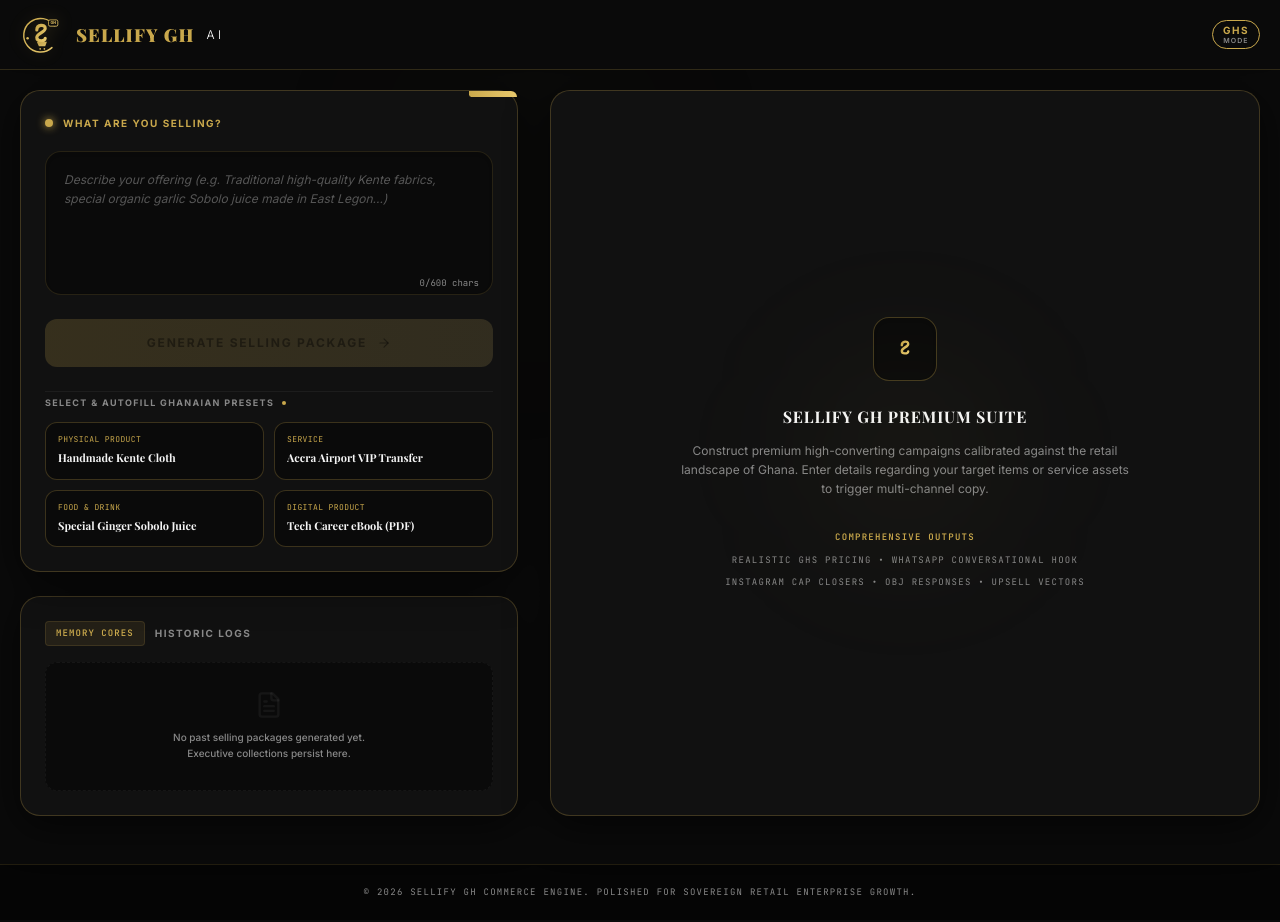
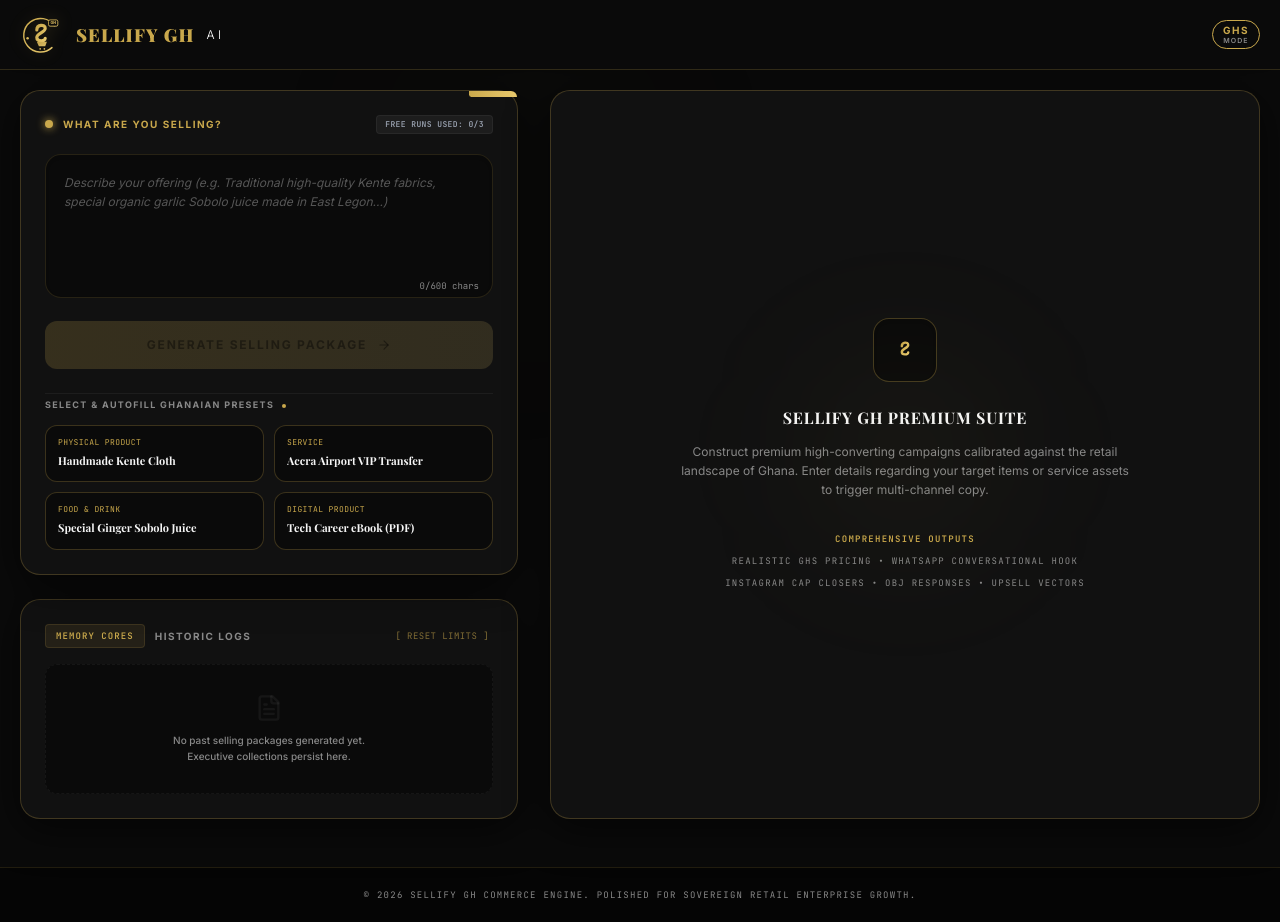
Before and after one commit to Millanto/Sellify-gh-ai, a React (Vite) app: page / in a window 1280 px wide. Built offline with nearby package versions, Linux system fonts and the light colour scheme; a web font is replaced by a local one.

Commit message:
feat: integrate Vercel Analytics
Add @vercel/analytics to track usage patterns and improve user experience monitoring.

```diff
--- a/src/App.tsx
+++ b/src/App.tsx
@@ -26,6 +26,7 @@ import { motion, AnimatePresence } from "motion/react";
 import { SellingPackage, SearchHistoryItem } from "./types";
 import WhatsAppMockup from "./components/WhatsAppMockup";
 import SocialMockup from "./components/SocialMockup";
+import { Analytics } from "@vercel/analytics/react";
 
 const PRESETS = [
   {
@@ -162,11 +163,13 @@ export default function App() {
   const [codeError, setCodeError] = useState<string | null>(null);
   const [isShaking, setIsShaking] = useState<boolean>(false);
   const [showSuccessToast, setShowSuccessToast] = useState<boolean>(false);
+  const [toastMessage, setToastMessage] = useState<string>("🎉 Welcome to Sellify AI! You're now unlimited.");
   const [copiedNumber, setCopiedNumber] = useState<boolean>(false);
 
   // Load history & paywall states on mount
   useEffect(() => {
     try {
+      let initialHistoryLength = 0;
       const saved = localStorage.getItem("sellify_commerce_history") || localStorage.getItem("elite_commerce_history");
       if (saved) {
         const parsed: SearchHistoryItem[] = JSON.parse(saved);
@@ -175,14 +178,22 @@ export default function App() {
           data: sanitizePackage(item.data),
         }));
         setHistory(cleaned);
+        initialHistoryLength = cleaned.length;
       }
 
       const uses = localStorage.getItem("sellify_uses");
       const isUnlocked = localStorage.getItem("sellify_unlocked") === "true";
-      const parsedUses = uses ? parseInt(uses, 10) : 0;
+
+      // Fallback to history length if "sellify_uses" is not set at all!
+      const parsedUses = uses !== null ? parseInt(uses, 10) : initialHistoryLength;
 
       setUsesCount(parsedUses);
       setUnlocked(isUnlocked);
+
+      // Auto-save the fallback uses count to keep in sync
+      if (uses === null) {
+        localStorage.setItem("sellify_uses", String(parsedUses));
+      }
 
       if (!isUnlocked && parsedUses >= 3) {
         setShowPaywallModal(true);
@@ -271,6 +282,7 @@ ${hashtags}`;
         localStorage.setItem("sellify_unlocked", "true");
         setUnlocked(true);
         setShowPaywallModal(false);
+        setToastMessage("🎉 Welcome to Sellify AI! You're now unlimited.");
         setShowSuccessToast(true);
         setEnteredCode("");
         setCodeError(null);
@@ -286,6 +298,24 @@ ${hashtags}`;
       setTimeout(() => {
         setIsShaking(false);
       }, 400);
+    }
+  };
+
+  const resetTesterParameters = () => {
+    try {
+      localStorage.removeItem("sellify_uses");
+      localStorage.removeItem("sellify_unlocked");
+      setUsesCount(0);
+      setUnlocked(false);
+      setShowPaywallModal(false);
+      setShowCodeInput(false);
+      setToastMessage("🔄 Tester reset: 3 free runs restored!");
+      setShowSuccessToast(true);
+      setTimeout(() => {
+        setShowSuccessToast(false);
+      }, 3000);
+    } catch (e) {
+      console.error("Storage write error during reset:", e);
     }
   };
 
@@ -314,15 +344,23 @@ ${hashtags}`;
     e.preventDefault();
     if (!query.trim() || loading) return;
 
-    // Direct paywall gating check
-    if (!unlocked && usesCount >= 3) {
+    // Direct synchronous check from disk for extreme reliability
+    const diskUnlocked = localStorage.getItem("sellify_unlocked") === "true";
+    const diskUsesStr = localStorage.getItem("sellify_uses");
+    const diskUses = diskUsesStr !== null ? parseInt(diskUsesStr, 10) : usesCount;
+
+    // Apply real-time synchronization
+    if (diskUnlocked !== unlocked) setUnlocked(diskUnlocked);
+    if (diskUses !== usesCount) setUsesCount(diskUses);
+
+    if (!diskUnlocked && diskUses >= 3) {
       setShowPaywallModal(true);
       return;
     }
 
     // Increment generations count under free tier
-    if (!unlocked) {
-      const nextLimit = usesCount + 1;
+    if (!diskUnlocked) {
+      const nextLimit = diskUses + 1;
       setUsesCount(nextLimit);
       try {
         localStorage.setItem("sellify_uses", String(nextLimit));
@@ -503,11 +541,22 @@ ${hashtags}`;
           <div className="bg-[#111111] border border-[#C9A84C]/25 rounded-[20px] p-6 shadow-[0_10px_40px_rgba(0,0,0,0.6)] flex flex-col space-y-5 relative">
             <div className="absolute top-0 right-0 h-1.5 w-12 bg-gradient-to-r from-[#C9A84C] to-[#E8C96D] rounded-bl-lg rounded-tr-[20px]" />
 
+            <div className="flex items-center justify-between w-full">
               <div className="flex items-center space-x-2.5">
                 <div className="h-2 w-2 rounded-full bg-[#C9A84C] shadow-[0_0_8px_#C9A84C]" />
                 <h2 className="text-[10px] tracking-[0.15em] font-bold text-[#C9A84C] uppercase font-sans">
                   What are you selling?
                 </h2>
+              </div>
+              {unlocked ? (
+                <span className="text-[8px] font-mono bg-[#C9A84C]/10 text-[#C9A84C] border border-[#C9A84C]/25 px-1.5 py-0.5 rounded font-bold uppercase tracking-wider select-none">
+                  UNLIMITED ACTIVE
+                </span>
+              ) : (
+                <span className="text-[8px] font-mono bg-white/5 text-gray-400 border border-white/5 px-2 py-0.5 rounded uppercase tracking-wider select-none font-semibold">
+                  Free runs used: {usesCount}/3
+                </span>
+              )}
             </div>
 
             <form onSubmit={handleSubmit} className="flex flex-col space-y-4">
@@ -593,6 +642,16 @@ ${hashtags}`;
                 </h2>
               </div>
 
+              <div className="flex items-center space-x-3">
+                <button
+                  type="button"
+                  onClick={resetTesterParameters}
+                  className="text-[9px] font-mono tracking-wider text-[#C9A84C]/60 hover:text-[#C9A84C] transition-colors uppercase cursor-pointer mr-1"
+                  title="Reset code uses back to 0 & lock the app for testing the paywall"
+                >
+                  [ RESET LIMITS ]
+                </button>
+
                 {history.length > 0 && (
                   <div className="flex items-center space-x-2">
                     {confirmWipe ? (
@@ -627,6 +686,7 @@ ${hashtags}`;
                     )}
                   </div>
                 )}
+              </div>
             </div>
 
             {history.length === 0 ? (
@@ -1240,7 +1300,7 @@ ${hashtags}`;
             transition={{ duration: 0.3 }}
             className="fixed bottom-6 left-1/2 -translate-x-1/2 md:translate-x-0 md:left-auto md:right-8 z-[200] bg-[#C9A84C] text-black px-6 py-4 rounded-xl shadow-[0_12px_40px_rgba(201,168,76,0.35)] flex items-center space-x-3 border border-[#E8C96D]/40 font-sans font-bold text-sm tracking-wide"
           >
-            <span>🎉 Welcome to Sellify AI! You're now unlimited.</span>
+            <span>{toastMessage}</span>
           </motion.div>
         )}
       </AnimatePresence>
@@ -1438,6 +1498,7 @@ ${hashtags}`;
           </motion.div>
         )}
       </AnimatePresence>
+      <Analytics />
     </div>
   );
 }
```
Also changed, not shown: package.json (+7 -6 lines), 1 other file (tests, documents, lock files or other folders). Lines whose indentation alone changed are shown as unchanged.
